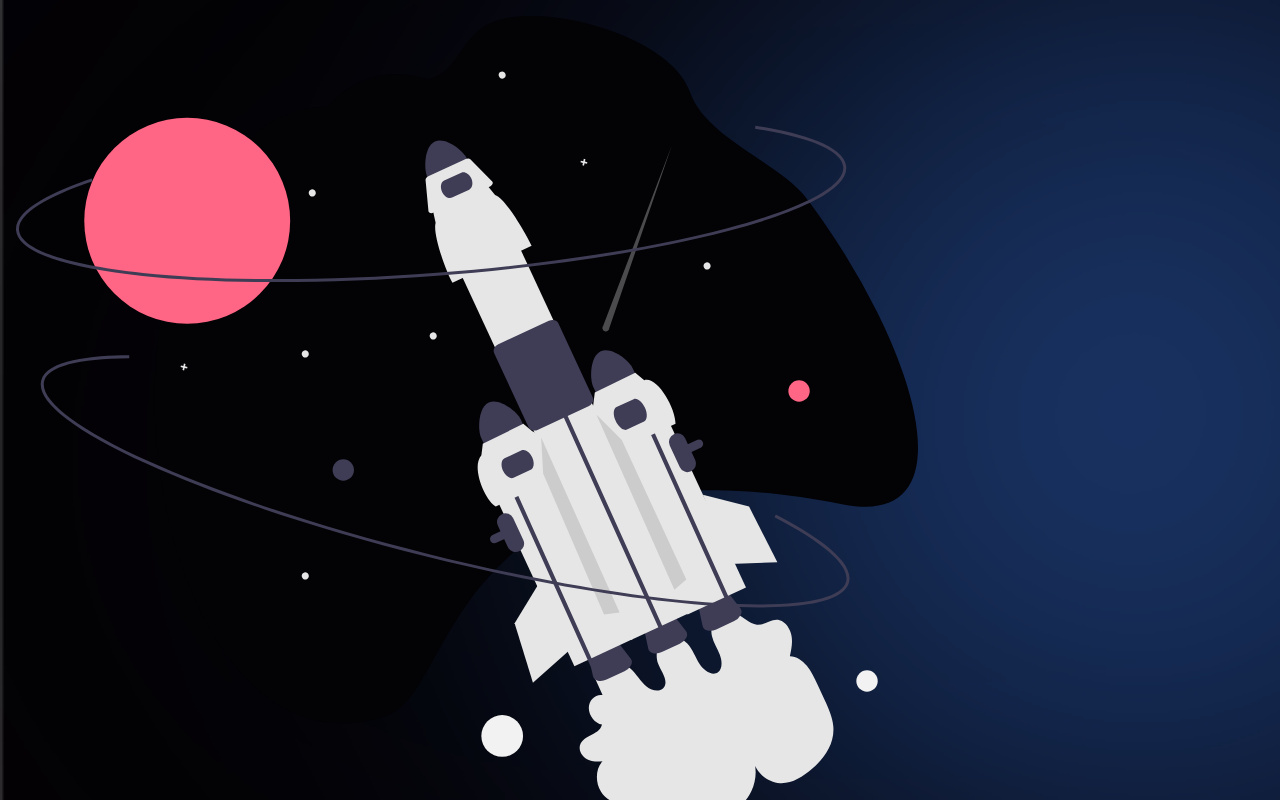
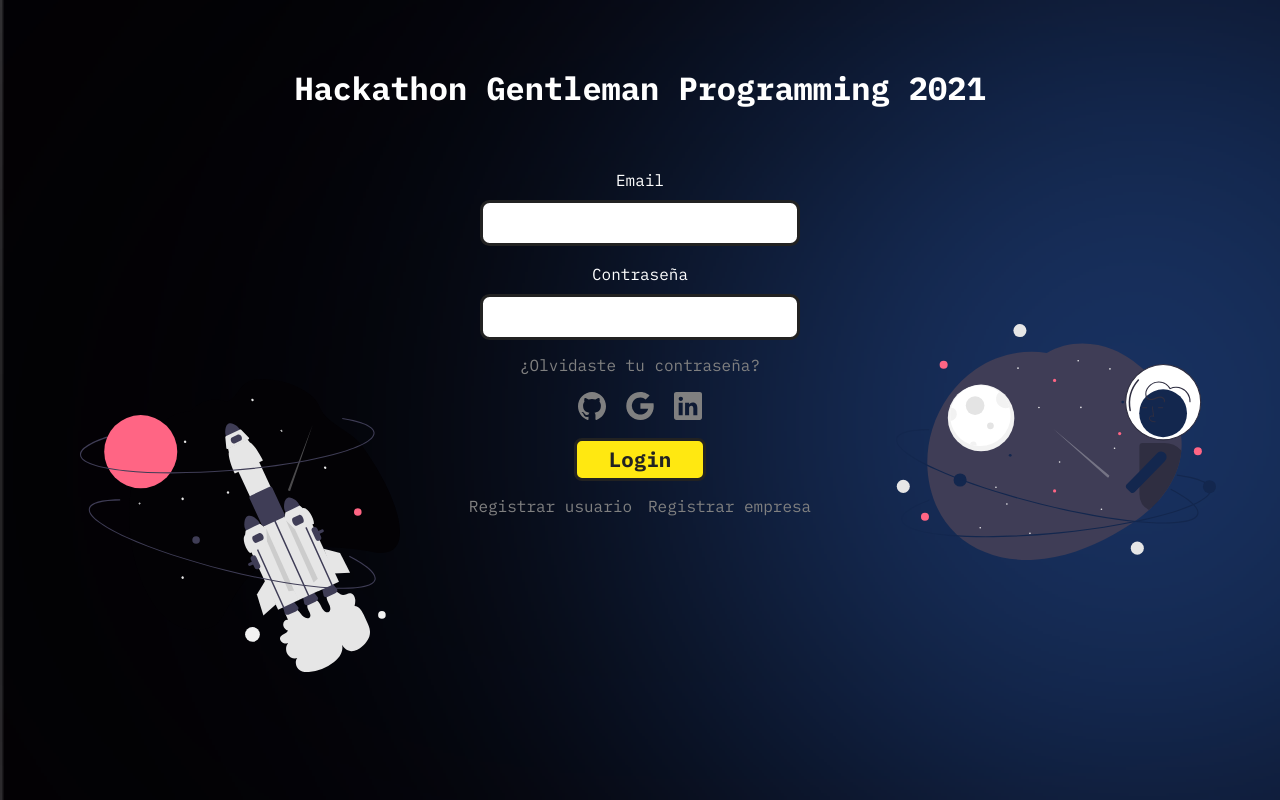
Before and after one commit to Ox18/hackathon-app, a React (Create React App) app: page / in a window 1280 px wide. Built offline with nearby package versions, Linux system fonts and the light colour scheme.

Commit message:
Update _LoginScreen.scss

```diff
--- a/src/styles/Pages/_LoginScreen.scss
+++ b/src/styles/Pages/_LoginScreen.scss
@@ -7,6 +7,7 @@
         padding-top: 3rem;
     }
     form {
+        z-index: 1;
         text-align: center;
         padding-top: 2.5rem;
         a {
@@ -35,3 +36,23 @@
         }
     }
 }
+.cohete {
+    display: none;
+    position: absolute;
+    width: 20rem;
+    bottom: 8rem;
+    left: 5rem;
+    @media (min-width: 1200px) {
+        display: inline-block;
+    }
+}
+.stars {
+    display: none;
+    position: absolute;
+    width: 20rem;
+    bottom: 15rem;
+    right: 4rem;
+    @media (min-width: 1200px) {
+        display: inline-block;
+    }
+}
```
